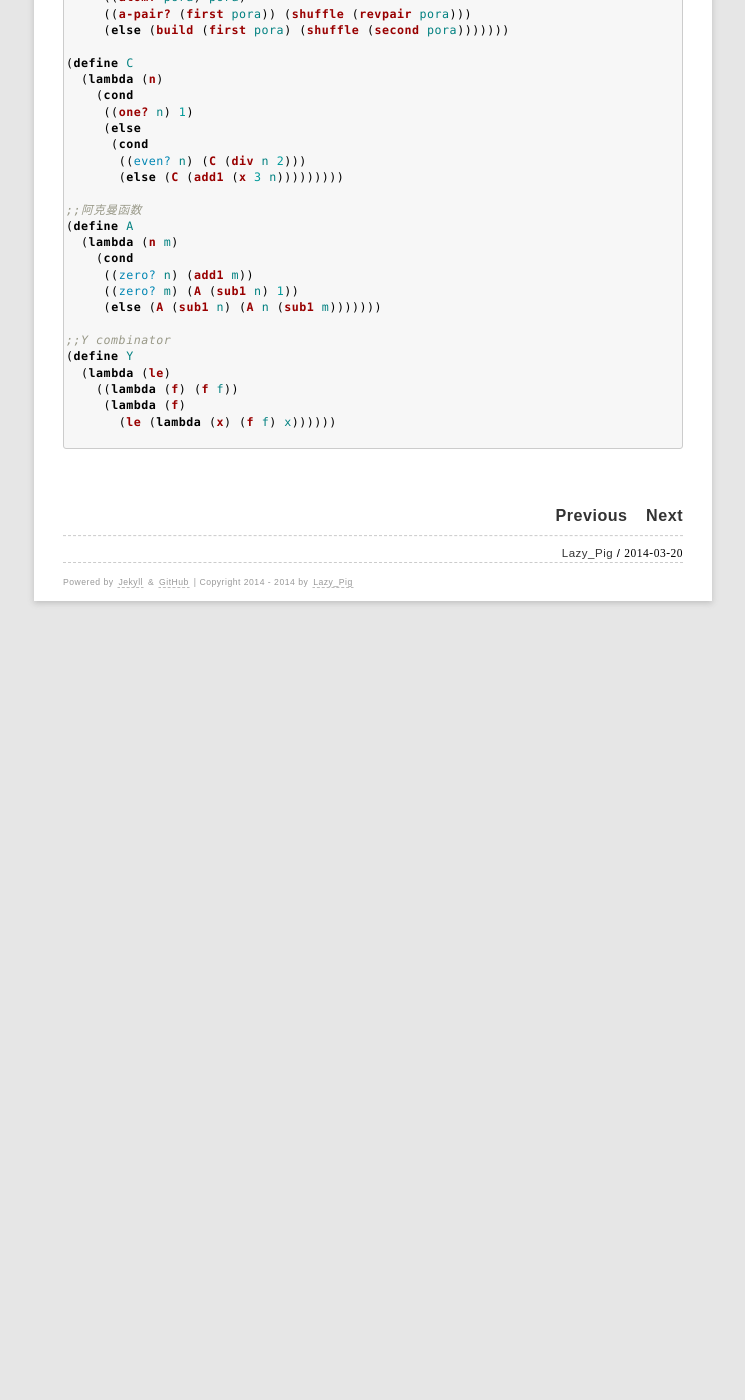
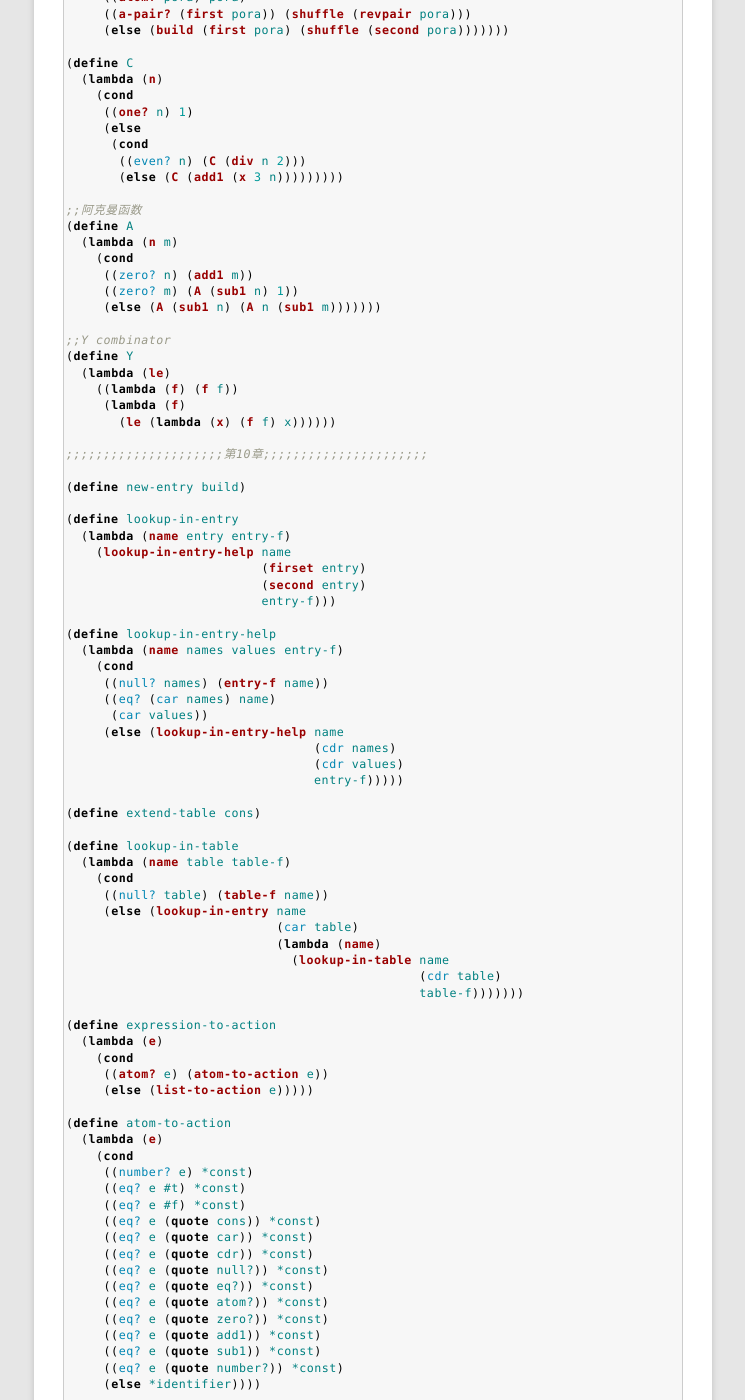
Before and after one commit to rhuichao/uternet.github.io, a Jekyll site: the page built from _posts/2014-03-20-TLS.md, in a window 1280 px wide and 1400 px high, scrolled down 16220 px. Shown: the whole window, without its empty margins (267-1012 px from the left). Built offline with Jekyll 4.4.1, drawn with Linux system fonts in a browser that asks for light colours; some web fonts are replaced; Markdown is read by kramdown in place of the engine named in the settings; before the commit the page ends 16850 px from its top, so only the background shows below that; some of the changed text lies outside the part shown.

Commit message:
new document posted

````diff
--- a/_posts/2014-03-20-TLS.md
+++ b/_posts/2014-03-20-TLS.md
@@ -1012,4 +1012,210 @@ date:   2014-03-20
      (lambda (f)
        (le (lambda (x) (f f) x))))))
 
+;;;;;;;;;;;;;;;;;;;;;第10章;;;;;;;;;;;;;;;;;;;;;;
+
+(define new-entry build)
+
+(define lookup-in-entry
+  (lambda (name entry entry-f)
+    (lookup-in-entry-help name
+                          (firset entry)
+                          (second entry)
+                          entry-f)))
+
+(define lookup-in-entry-help
+  (lambda (name names values entry-f)
+    (cond
+     ((null? names) (entry-f name))
+     ((eq? (car names) name)
+      (car values))
+     (else (lookup-in-entry-help name
+                                 (cdr names)
+                                 (cdr values)
+                                 entry-f)))))
+
+(define extend-table cons)
+
+(define lookup-in-table
+  (lambda (name table table-f)
+    (cond
+     ((null? table) (table-f name))
+     (else (lookup-in-entry name
+                            (car table)
+                            (lambda (name)
+                              (lookup-in-table name
+                                               (cdr table)
+                                               table-f)))))))
+
+(define expression-to-action
+  (lambda (e)
+    (cond
+     ((atom? e) (atom-to-action e))
+     (else (list-to-action e)))))
+
+(define atom-to-action
+  (lambda (e)
+    (cond
+     ((number? e) *const)
+     ((eq? e #t) *const)
+     ((eq? e #f) *const)
+     ((eq? e (quote cons)) *const)
+     ((eq? e (quote car)) *const)
+     ((eq? e (quote cdr)) *const)
+     ((eq? e (quote null?)) *const)
+     ((eq? e (quote eq?)) *const)
+     ((eq? e (quote atom?)) *const)
+     ((eq? e (quote zero?)) *const)
+     ((eq? e (quote add1)) *const)
+     ((eq? e (quote sub1)) *const)
+     ((eq? e (quote number?)) *const)
+     (else *identifier))))
+
+(define list-to-action
+  (lambda (e)
+    (cond
+     ((atom? (car e))
+      (cond
+       ((eq? (car e) (quote quote)) *quote)
+       ((eq? (car e) (quote lambda)) *lambda)
+       ((eq? (car e) (quote cond)) *cond)
+       (else *application)))
+     (else *application))))
+
+(define value
+  (lambda (e)
+    (meaning e (quote ()))))
+
+(define meaning
+  (lambda (e table)
+    ((expression-to-action e) e table)))
+
+(define *const
+  (lambda (e table)
+    (cond
+     ((number? e) e)
+     ((eq? e #t) #t)
+     ((eq? e #f) #f)
+     (else (build (quote primitive) e)))))
+
+(define *quote
+  (lambda (e table)
+    (test-of e)))
+
+(define text-of second)
+
+(define *identifier
+  (lambda (e table)
+    (lookup-in-table e table initial-table)))
+
+(define initial-table
+  (lambda (name)
+    (car (quote ()))))
+
+(define *lambda
+  (lambda (e table)
+    (build (quote non-primitive)
+           (cons table (cdr e)))))
+
+(define table-of first)
+(define formals-of second)
+(define body-of third)
+
+(define evcon
+  (lambda (lines table)
+    (cond
+     ((else? (question-of (car lines)))
+      (meaning (answer-of (car lines)) table))
+     ((meaning (question-of (car lines)) table)
+      (meaning (answer-of (car lines)) table))
+     (else (evcon (cdr lines) table)))))
+
+(define else?
+  (lambda (x)
+    (cond
+     ((atom? x) (eq? x (quote else)))
+     (else #f))))
+
+(define question-of first)
+(define answer-of second)
+
+(define *cond
+  (lambda (e table)
+    (evcon (cond-lines-of e) table)))
+
+(define cond-lines-of cdr)
+
+(define evlis
+  (lambda (args table)
+    (cond
+     ((null? args) (quote ()))
+     (else
+      (cons (meaning (car args) table)
+            (evlis (cdr args) table))))))
+
+(define *application
+  (lambda (e table)
+    (apply
+     (meaning (function-of e) table)
+     (evlis (arguments-of e) table))))
+
+(define function-of car)
+(define arguments-of cdr)
+
+(define primitive?
+  (lambda (l)
+    (eq? (first l) (quote primitive))))
+
+(define non-primitive?
+  (lambda (l)
+    (eq? (first l) (quote non-primitive))))
+
+(define apply
+  (lambda (fun vals)
+    (cond
+     ((primitive? fun)
+      (apply-primitive (second fun) vals))
+     ((non-primitive? fun)
+      (apply-closure (second fun) vals)))))
+
+(define apply-primitive
+  (lambda (name vals)
+    (cond
+     ((eq? name (quote cons))
+      (cons (first vals) (second vals)))
+     ((eq? name (quote car))
+      (car (first vals)))
+     ((eq? name (quote cdr))
+      (cdr (first vals)))
+     ((eq? name (quote null?))
+      (null? (first vals)))
+     ((eq? name (quote eq?))
+      (eq? (first vals) (second vals)))
+     ((eq? name (quote atom?))
+      (atom? (first vals)))
+     ((eq? name (quote zero?))
+      (zero? (first vals)))
+     ((eq? name (quote add1))
+      (add1 (first vals)))
+     ((eq? name (quote sub1))
+      (sub1 (first vals)))
+     ((eq? name (quote number?))
+      (number? (first vals))))))
+
+(define :atom?
+  (lambda (x)
+    (cond
+     ((atom? x) #t)
+     ((null? x) #t)
+     ((eq? (car x) (quote primitive)) #t)
+     (else #f))))
+
+(define apply-closure
+  (lambda (closure vals)
+    (meaning (body-of closure)
+             (extend-table
+              (new-entry (formals-of closure) vals)
+              (table-of closure)))))
+
+
 ```
````
